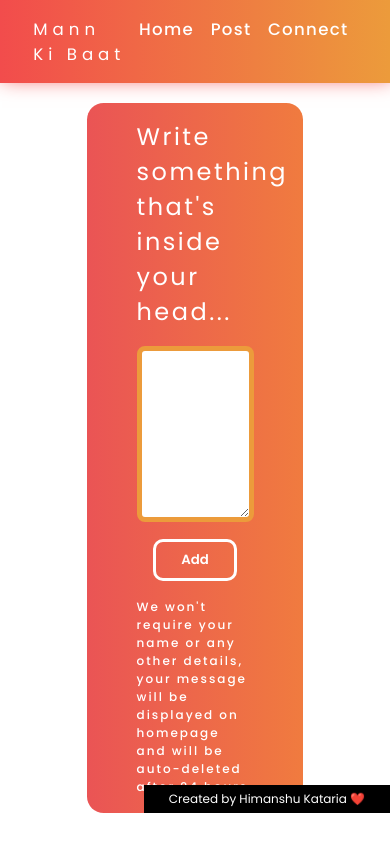
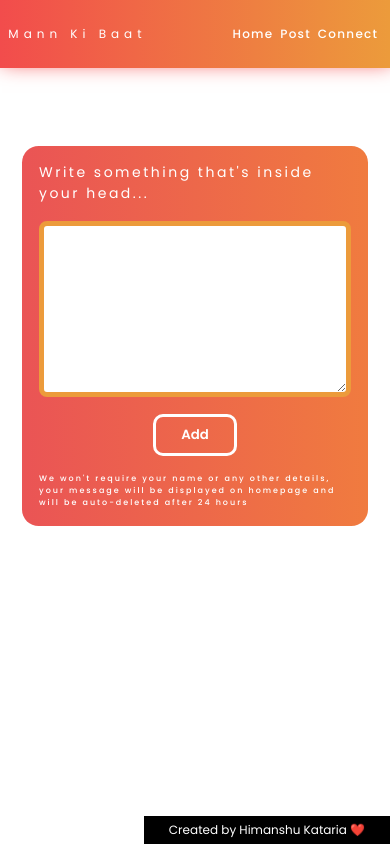
Before and after one commit to hellooohk/mann-ki-baat-frontend, a React (Create React App) app: page /post in a window 390 px wide. Built offline with nearby package versions, Linux system fonts and the light colour scheme.

Commit message:
Responsive design

```diff
--- a/src/App.css
+++ b/src/App.css
@@ -1,12 +1,8 @@
 .App{
   display: flex;
   flex-direction: column;
-  /* width: 100%;
-  background: linear-gradient(to top right,#F24C4C,#F7D716); */
   position: relative;
-
-
-
+  height: 100vh;
 }
 .row, .col{
   display: flex;
--- a/src/Components/index.css
+++ b/src/Components/index.css
@@ -97,3 +97,30 @@
   word-break: break-all;
   border-radius: 20px;
 }
+
+@media only screen and (max-width: 768px) {
+  /* For mobile phones: */
+  .ResponseForm{
+    margin-top: 20%;
+    width: 80%;
+    padding: 0 1rem;
+  }
+  .ResponseForm-text{
+    font-size: 14px;
+  }
+  .ResponseForm-desc{
+    font-size: 8px;
+  }
+  .ContactForm{
+    margin-top: 20%;
+    width: 85%;
+    padding: 0.5rem;
+  }
+  .header{
+    padding: 1.5rem 0.5rem;
+    font-size: 12px;
+  }
+  .header-items{
+    margin: 0 0.2rem;
+  }
+}
--- a/src/index.css
+++ b/src/index.css
@@ -47,3 +47,9 @@ label{
   color:#FFF;
   margin: 0.3rem 0 0.4rem 0;
 }
+@media only screen and (max-width: 768px) {
+  /* For mobile phones: */
+  input{
+    height: 1.5rem;
+  }
+}
```
